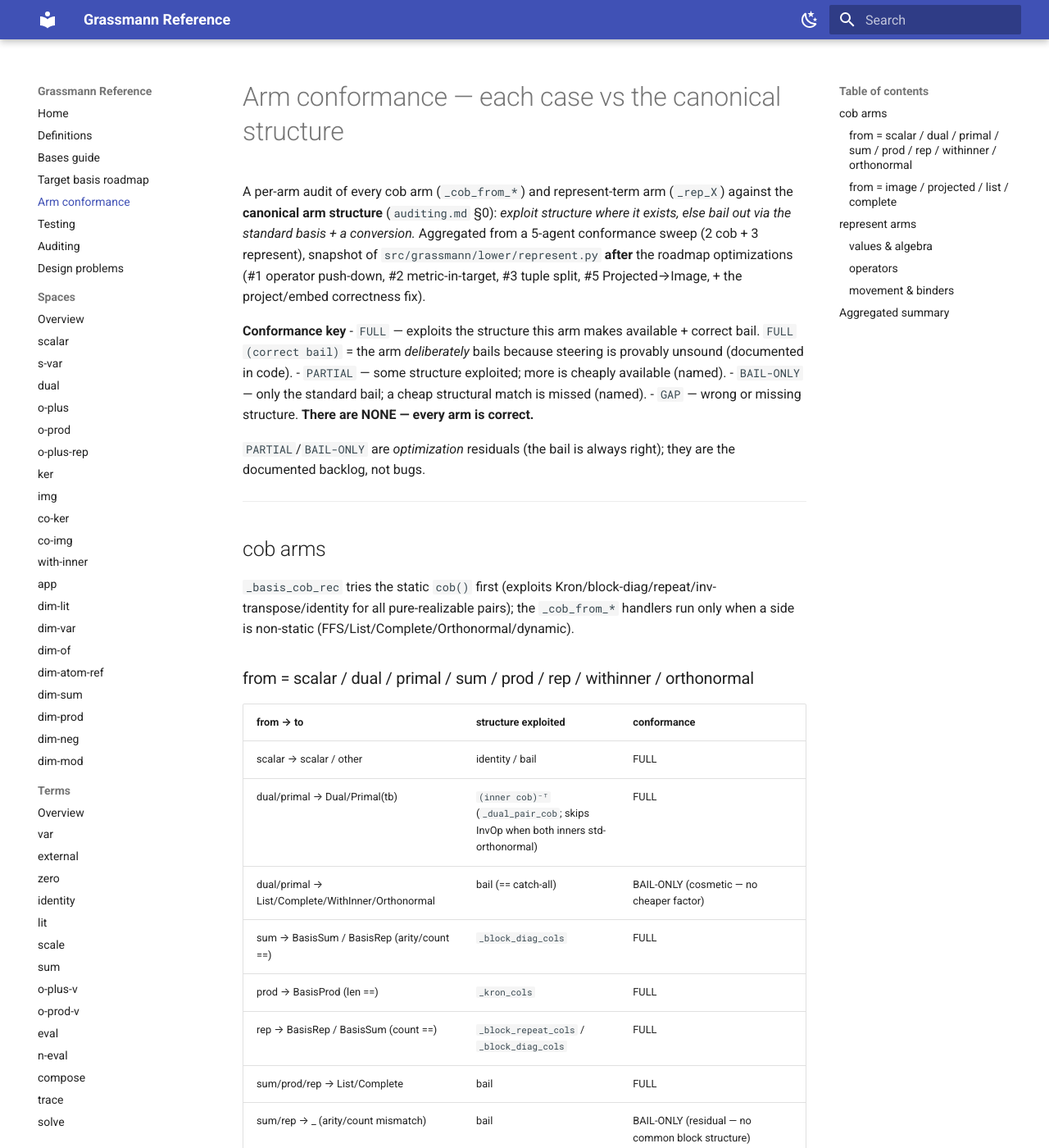
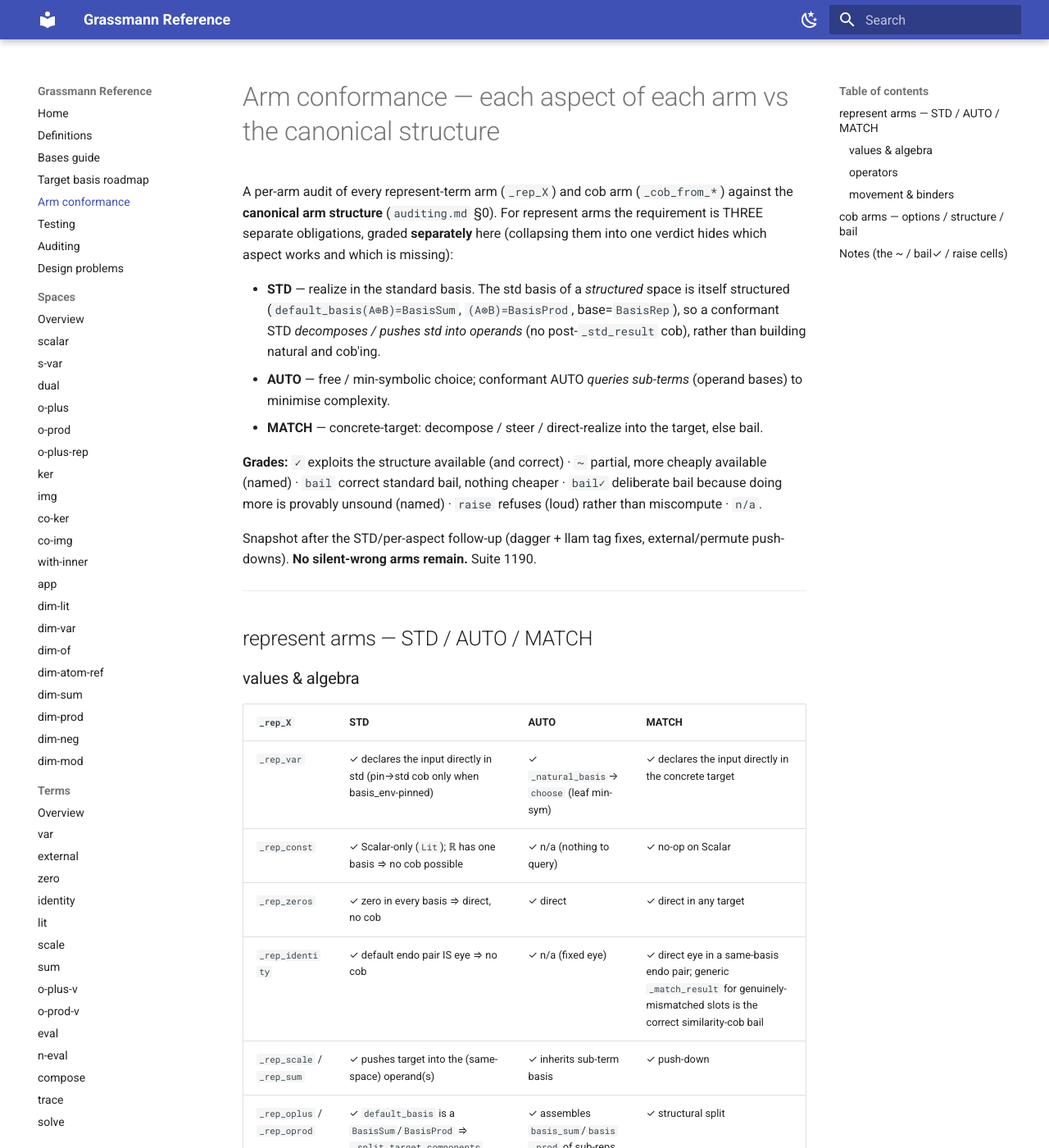
Before and after one commit to wraith1995/Grassmann, an MkDocs documentation site: the page built from docs/arm-conformance.md, in a window 1280 px wide and 1400 px high. Shown: the whole window at 82% size. Built offline with MkDocs 1.6.1 and Material for MkDocs 9.7.7, drawn with Linux system fonts in a browser that asks for light colours; some of the changed text lies outside the part shown.

Commit message:
docs: rewrite arm-conformance in the per-aspect (STD/AUTO/MATCH) format
Per the request to grade each obligation honestly per term: every represent arm now has its STD, AUTO,
and MATCH aspects graded SEPARATELY (how each works + what's missing), instead of one collapsed
verdict. Reflects the STD-audit follow-up: dagger + llam tag fixes, external/permute push-downs, the
project/embed correct-bail (no win), and the const Scalar-only correction. cob arms keep the
options/structure/bail framing. No silent-wrong arms remain; the only ~ is the pinv GSVD-branch cob,
the only architectural gap is llam free-label-basis tracking (now a loud refusal).

```diff
--- a/docs/arm-conformance.md
+++ b/docs/arm-conformance.md
@@ -1,138 +1,110 @@
-# Arm conformance — each case vs the canonical structure
+# Arm conformance — each aspect of each arm vs the canonical structure
 
-A per-arm audit of every cob arm (`_cob_from_*`) and represent-term arm (`_rep_X`) against the
-**canonical arm structure** (`auditing.md` §0): *exploit structure where it exists, else bail out via
-the standard basis + a conversion.* Aggregated from a 5-agent conformance sweep (2 cob + 3 represent),
-snapshot of `src/grassmann/lower/represent.py` **after** the roadmap optimizations (#1 operator
-push-down, #2 metric-in-target, #3 tuple split, #5 Projected→Image, + the project/embed correctness
-fix).
+A per-arm audit of every represent-term arm (`_rep_X`) and cob arm (`_cob_from_*`) against the
+**canonical arm structure** (`auditing.md` §0). For represent arms the requirement is THREE separate
+obligations, graded **separately** here (collapsing them into one verdict hides which aspect works and
+which is missing):
 
-**Conformance key**
-- `FULL` — exploits the structure this arm makes available + correct bail. `FULL (correct bail)` =
-  the arm *deliberately* bails because steering is provably unsound (documented in code).
-- `PARTIAL` — some structure exploited; more is cheaply available (named).
-- `BAIL-ONLY` — only the standard bail; a cheap structural match is missed (named).
-- `GAP` — wrong or missing structure. **There are NONE — every arm is correct.**
+- **STD** — realize in the standard basis. The std basis of a *structured* space is itself structured
+  (`default_basis(A⊕B)=BasisSum`, `(A⊗B)=BasisProd`, base=`BasisRep`), so a conformant STD *decomposes /
+  pushes std into operands* (no post-`_std_result` cob), rather than building natural and cob'ing.
+- **AUTO** — free / min-symbolic choice; conformant AUTO *queries sub-terms* (operand bases) to
+  minimise complexity.
+- **MATCH** — concrete-target: decompose / steer / direct-realize into the target, else bail.
 
-`PARTIAL`/`BAIL-ONLY` are *optimization* residuals (the bail is always right); they are the documented
-backlog, not bugs.
+**Grades:** `✓` exploits the structure available (and correct) · `~` partial, more cheaply available
+(named) · `bail` correct standard bail, nothing cheaper · `bail✓` deliberate bail because doing more is
+provably unsound (named) · `raise` refuses (loud) rather than miscompute · `n/a`.
+
+Snapshot after the STD/per-aspect follow-up (dagger + llam tag fixes, external/permute push-downs).
+**No silent-wrong arms remain.** Suite 1190.
 
 ---
 
-## cob arms
+## represent arms — STD / AUTO / MATCH
 
-`_basis_cob_rec` tries the static `cob()` first (exploits Kron/block-diag/repeat/inv-transpose/identity
-for all pure-realizable pairs); the `_cob_from_*` handlers run only when a side is non-static
-(FFS/List/Complete/Orthonormal/dynamic).
+### values & algebra
 
-### from = scalar / dual / primal / sum / prod / rep / withinner / orthonormal
+| `_rep_X` | STD | AUTO | MATCH |
+|---|---|---|---|
+| `_rep_var` | ✓ declares the input directly in std (pin→std cob only when basis_env-pinned) | ✓ `_natural_basis`→`choose` (leaf min-sym) | ✓ declares the input directly in the concrete target |
+| `_rep_const` | ✓ Scalar-only (`Lit`); ℝ has one basis ⇒ no cob possible | ✓ n/a (nothing to query) | ✓ no-op on Scalar |
+| `_rep_zeros` | ✓ zero in every basis ⇒ direct, no cob | ✓ direct | ✓ direct in any target |
+| `_rep_identity` | ✓ default endo pair IS eye ⇒ no cob | ✓ n/a (fixed eye) | ✓ direct eye in a same-basis endo pair; generic `_match_result` for genuinely-mismatched slots is the correct similarity-cob bail |
+| `_rep_scale` / `_rep_sum` | ✓ pushes target into the (same-space) operand(s) | ✓ inherits sub-term basis | ✓ push-down |
+| `_rep_oplus` / `_rep_oprod` | ✓ `default_basis` is a `BasisSum`/`BasisProd` ⇒ `_split_target_components` pushes std per-summand/factor, no cob | ✓ assembles `basis_sum`/`basis_prod` of sub-reps | ✓ structural split |
+| `_rep_external` | ✓ STANDARD → forced std (byte-identical); EQUIVARIANT (commutes with cob) → **pushes std into operands** | ✓ EQUIVARIANT inherits operand basis | ✓ EQUIVARIANT pushes the target into operands (no result cob); STANDARD forces std then bails |
 
-| from → to | structure exploited | conformance |
-|---|---|---|
-| scalar → scalar / other | identity / bail | FULL |
-| dual/primal → Dual/Primal(tb) | `(inner cob)⁻ᵀ` (`_dual_pair_cob`; skips InvOp when both inners std-orthonormal) | FULL |
-| dual/primal → List/Complete/WithInner/Orthonormal | bail (== catch-all) | BAIL-ONLY (cosmetic — no cheaper factor) |
-| sum → BasisSum / BasisRep (arity/count ==) | `_block_diag_cols` | FULL |
-| prod → BasisProd (len ==) | `_kron_cols` | FULL |
-| rep → BasisRep / BasisSum (count ==) | `_block_repeat_cols` / `_block_diag_cols` | FULL |
-| sum/prod/rep → List/Complete | bail | FULL |
-| sum/rep → _ (arity/count mismatch) | bail | BAIL-ONLY (residual — no common block structure) |
-| withinner → WithInnerBasis (same g) | recurse inner cob (metric = metadata) | FULL |
-| withinner → OrthonormalBasis | bail → `_inverse_cols` `Cᵀ·G` (exact Cholesky `Lᵀ`) | FULL |
-| orthonormal → Orthonormal/WithInner | bail → `_inverse_cols` (transpose / `Cᵀ·G` / exact `InvOp`) | BAIL-ONLY (handler-level `Qᵀ·Q`/`L⁻ᵀ` shortcut missed; the bail already emits the exact factor ⇒ 0 op-count win) |
+### operators
 
-### from = image / projected / list / complete
+| `_rep_X` | STD | AUTO | MATCH |
+|---|---|---|---|
+| `_rep_eval` (non-metric) | ✓ steers f (`_eval_operand_target`): survivors←want, contracted←dual(arg); result born in std | ✓ reads operand bases (`_result_basis_from_factors`) | ✓ same steer to a concrete want; bail when non-structural/free-label/fused/metric-f |
+| `_rep_compose` | ✓ steers f + each g (`_compose_operand_targets`) | ✓ `_compose_result_basis` | ✓ same steer; bail when no clean steer |
+| `_rep_trace` | ✓ steers f (`_trace_operand_target`): survivors←want, traced slots dual-paired | ✓ `_trace_result_basis` | ✓ same steer; bail on arity mismatch |
+| `_rep_solve` / `_rep_pinv` (PinvOp) / `_rep_pinv_apply` (PinvOp) | ✓ steers via `_slot_swap_operand_target` / dom-slot (inversion IS basis-covariant) | ✓ `_dual_swap_map_basis` / `_inverse_apply_basis` | ✓ same swap-steer; bail when slot shape mismatches |
+| `_rep_inner` / `_rep_flat` | ✓ standalone: natural tag = default = std (no-op); Eval-site builds the Gram in the operand basis | ✓ Eval-site `basis=` reads operands | ✓ builds the Gram directly in a concrete target (`_metric_target_basis`); bail on non-metric-shaped want |
+| `_rep_dagger` | ✓ honest tag `basis_prod(dual(cod), dom-primal)` (both paths) ⇒ STD cobs a non-default operand correctly (was silent-wrong) | ✓ honest operand-derived tag | `bail✓` transpose is NOT basis-covariant (`G·fᵀ·G⁻¹ ≠ fᵀ`), so operand-steering is unsound — natural + `_match_result` |
+| `_rep_sharp` | ✓ `InvOp(G_s)` in primal default = std (no-op) | ✓ `_sharp_map_basis` | `bail✓` Sharp is the (2,0) inverse-metric; `inv(bᵀGb) ≠` the (2,0) tensor in `b`, so the covariant `basis=` hook can't build it |
+| `_rep_solve_apply` | `bail✓` SolveOp contracts f's DOMAIN axis (not cod-paired) ⇒ no honest per-axis tag; forces both operands to std (tag honest) then no-ops | ✓ byte-identical | `bail✓` same SolveOp-domain reason |
+| `_rep_neval_lam` | `bail✓` body memoised once; the target can't key the sub-Program memo (a Basis may be unhashable) | ✓ honest body out-basis | `bail✓` same memo reason |
+| `_rep_pinv` / `_rep_pinv_apply` (GSVD/metric branch) | bail (delicate GSVD basis; `default_basis` tag honest via the safety net) | ✓ | ~ a WithInner-spaced pinv under a concrete target pays a result cob (no steer) |
 
-| from → to | structure exploited | conformance |
-|---|---|---|
-| Image → Image, same map | recurse cob on the two **sources** only; target embed-only, `f` never realized | FULL |
-| Image → Image, different map | raises (different image spaces) | FULL |
-| Image → Projected(same f, "image", metric-free) | returns in-space `R` directly (skips `InvOp(I)`+compose); rectangular `R` for non-injective `f` **= `_cob_via_standard`** (documented) | FULL |
-| **Projected → Image(same map, INJECTIVE)** (#5, new) | returns `R⁻¹` directly via `_inverse_cols` (square `InvOp`); non-injective keeps the pinv bail | FULL |
-| Projected → Projected, same own-side metric | `_identity_like` (own-side which-aware; irrelevant side dropped) | FULL |
-| Projected → Projected, differing own-side metric | reorthonormalize via `_inverse_cols` `Cᵀ·G` | FULL |
-| Image/Projected → other; List/Complete → all | bail (numeric columns; no structure) | FULL |
+### movement & binders
 
-`_inverse_cols` (the structured bail `cob(std→to) = (realize to)⁻¹`) — all FULL:
-
-| branch | condition | op |
-|---|---|---|
-| transpose | `to` std-orthonormal (exact even rectangular FFS-range) | `Cᵀ` |
-| g-orthonormal | `_orthonormal_metric(to)` ≠ None (Cholesky `Lᵀ` / GSVD reorthonormalize) | `Cᵀ·G` |
-| exact inverse | `_axes_square` (equal static ints, or same runtime δ atom) | `InvOp` |
-| pseudo-inverse | otherwise (genuinely rectangular) | `PinvOp` |
+| `_rep_X` | STD | AUTO | MATCH |
+|---|---|---|---|
+| `_rep_assert` / `_rep_lam` | ✓ pushes the target into the inner/body `_rep` | ✓ delegates to the inner term | ✓ push-down |
+| `_rep_tuple_embed` / `_rep_tuple_project` | ✓ constant eye-block IS its default tag (no-op) | ✓ n/a (constant) | ✓ structural per-block split (`_tuple_block_basis_match`) |
+| `_rep_remetric` | ✓ honest re-home; std no-op | ✓ delegates to inner `_rep` | ✓ `WithInnerBasis` target ⇒ realize operand in `want.basis`, re-home |
+| `_rep_permute` | ✓ **pushes the target into the operand** (axis j ← want's axis inv_perm[j]); transpose lands in `want`, no post-cob | ✓ honest `_reorder_basis` tag | ✓ same push-down for any structural target |
+| `_rep_project` / `_rep_embed` | ✓ operand realized in default before the contraction (correctness fix); std no-op | ✓ n/a (output forced to the std sub/ambient basis) | `bail` no net win — pushing the target into the columns `P` is `P·inv(W)ᵀ`, which only relocates the unavoidable `inv(W)` (= the post-cob); steering is also unsound for a non-orthonormal want |
+| `_rep_lift` / `_rep_kron` | `by-design` fused axes have no honest per-axis basis (need a Kronecker-product basis object) ⇒ operand forced to std; tag honest | ✓ natural | `by-design` generic `_match_result` after the std pre-cob |
+| `_rep_llam` | ✓ default-operand body (the common case: body in default); **raises** on a non-default body (see note) | ✓ default-operand body | `raise` a non-default body basis can't be honestly tagged yet — see note |
 
 ---
 
-## represent arms
+## cob arms — options / structure / bail
 
-`_rep_X(e, ctx, target)` — STD / AUTO / concrete-target match, then bail.
+`_basis_cob_rec` tries the static `cob()` first (Kron/block-diag/repeat/inv-transpose/identity for all
+pure-realizable pairs); the `_cob_from_*` handlers run only when a side is non-static.
 
-### values & algebra
+| from → to (sub-case) | options broken out | structure exploited | conformance |
+|---|---|---|---|
+| scalar / dual / primal → Dual/Primal(tb) | dual/primal parity | `(inner cob)⁻ᵀ` (`_dual_pair_cob`; orthonormal skip) | ✓ |
+| sum / prod / rep → matching BasisSum/Prod/Rep | arity/count-guarded | block-diag / Kron / block-repeat | ✓ |
+| sum/rep → _ (arity mismatch) | catch-all | bail (no common block structure) | bail |
+| withinner → WithInner (same g) / Orthonormal | same-g / raw→g-ortho | recurse / `Cᵀ·G` via `_inverse_cols` | ✓ |
+| orthonormal → Orthonormal / WithInner | both-ortho / ortho→raw | bail → `_inverse_cols` (transpose / `Cᵀ·G` / `InvOp`) | bail (handler `Qᵀ·Q`/`L⁻ᵀ` shortcut = 0 op-count win) |
+| Image → Image (same map) / Projected (metric-free, same f) | map same/diff; which | recurse on sources / direct `R` (rectangular = `_cob_via_standard` for non-inj) | ✓ |
+| Projected → Image (same map, INJECTIVE) | inj-gated | direct `R⁻¹` via `_inverse_cols` | ✓ |
+| Projected → Projected (own-side metric eq / differ) | which-aware own-side | identity / GSVD reorthonormalize | ✓ |
+| Image/Projected → other; List/Complete → all | exhaustive | bail (numeric columns) | ✓ |
 
-| `_rep_X` | concrete-target match | conformance |
-|---|---|---|
-| `_rep_var` | declares its input directly in the target | FULL |
-| `_rep_zeros` | zero in every basis ⇒ direct, no cob | FULL |
-| `_rep_identity` | eye in any same-basis endo pair `BasisProd(Dual(b),b)` ⇒ direct | FULL |
-| `_rep_scale` / `_rep_sum` | push target into (same-space) operands | FULL |
-| `_rep_oplus` / `_rep_oprod` | structural split (`_split_target_components`) per summand/factor | FULL |
-| `_rep_const` | generic `_match_result` | PARTIAL (could direct-realize a known constant) |
-| `_rep_external` | generic `_match_result` | PARTIAL (EQUIVARIANT could push target into operand reps) |
-
-### operators
-
-| `_rep_X` | concrete-target match | conformance |
-|---|---|---|
-| `_rep_eval` (non-metric) | **operand-steer** (`_eval_operand_target`): surviving slots = want, contracted = dual(arg) | FULL |
-| `_rep_compose` | **operand-steer** (`_compose_operand_targets`) | FULL |
-| `_rep_trace` | **operand-steer** (`_trace_operand_target`): survivors = want, traced slots dual-paired | FULL |
-| `_rep_solve` / `_rep_pinv` (PinvOp) / `_rep_pinv_apply` (PinvOp) | **operand-steer** (`_slot_swap_operand_target` / dom-slot) | FULL |
-| `_rep_inner` / `_rep_flat` | **build the Gram directly in the target's basis** (`_metric_target_basis`) | FULL |
-| `_rep_neval` | dispatcher | FULL |
-| `_rep_sharp` | deliberate bail — (2,0) inverse-metric variance can't use the covariant `bᵀGb` hook | FULL (correct bail) |
-| `_rep_dagger` | deliberate bail — transpose not basis-covariant for Gram≠I | FULL (correct bail) |
-| `_rep_solve_apply` | deliberate bail — `SolveOp` contracts f's dom axis, not basis-covariant | FULL (correct bail) |
-| `_rep_neval_lam` | deliberate bail — target can't safely key the sub-Program memo | FULL (correct bail) |
-| `_rep_pinv` / `_rep_pinv_apply` (GSVD/metric branch) | bail to safety-net cob | PARTIAL (WithInner-spaced pinv under a concrete target pays a result cob) |
-
-### movement & binders
-
-| `_rep_X` | concrete-target match | conformance |
-|---|---|---|
-| `_rep_assert` / `_rep_lam` | push target into the inner/body `_rep` | FULL |
-| `_rep_tuple_embed` / `_rep_tuple_project` (#3) | structural per-block split (`_tuple_block_basis_match`) ⇒ build the const map in the target blocks | FULL |
-| `_rep_remetric` | `WithInnerBasis(b,g)` target ⇒ realize operand in `b`, re-home | FULL |
-| `_rep_project` / `_rep_embed` | generic `_match_result` (correctness fixed: operand realized in default before the contraction) | PARTIAL (target not pushed into the projection/embedding columns) |
-| `_rep_permute` | honest reordered tag + `_match_result` (cob's only differing axes) | PARTIAL (per-axis target not pushed into the operand) |
-| `_rep_lift` / `_rep_kron` | force-default fallback (operand → std when target≠AUTO) | PARTIAL (by design — fused axes need a Kronecker-product basis object) |
-| `_rep_llam` | generic `_match_result` | BAIL-ONLY (map tensor's axis-order/nested-codomain doesn't split cleanly) |
+`_inverse_cols` branches: transpose (std-orthonormal) · `Cᵀ·G` (g-orthonormal) · exact `InvOp`
+(`_axes_square`) · `PinvOp` (rectangular) — all ✓.
 
 ---
 
-## Aggregated summary
+## Notes (the `~` / `bail✓` / `raise` cells)
 
-**No GAPs — every arm is correct.** The flagged `Image→Projected` non-injective case was verified to
-equal `_cob_via_standard` exactly (the documented rectangular-`R`), so the asymmetry with the gated
-`Projected→Image` mirror is justified (`R` realize vs `R⁻¹` inverse).
+- **`_rep_llam` (raise):** the map tensor's DOMAIN axes are the bound vars' free-label axes, whose
+  post-reconciliation bases are NOT tracked (an eval in the body can cob a var axis to a pinned
+  operand's basis), and the natural coords don't form a clean product basis. So a non-default body can't
+  be honestly tagged; `_rep_llam` now RAISES (cod-basis guard + non-default-pin pre-check) rather than
+  silently mislabel (it formerly returned the wrong matrix). Default-operand llams are correct. **Full
+  fix = free-label-axis basis tracking (architectural, `41 §7`).**
+- **`_rep_pinv` / `_rep_pinv_apply` GSVD/metric branch (~):** a WithInner-spaced pinv under a concrete
+  target pays a result cob (no operand steer in the GSVD branch). Correct, marginally sub-optimal.
+- **`_rep_project` / `_rep_embed` MATCH (bail):** correct and not improvable — `P·inv(W)ᵀ` just
+  relocates the unavoidable `inv(W)`; steering is unsound for a non-orthonormal target.
+- **`_rep_dagger` / `_rep_sharp` / `_rep_solve_apply` / `_rep_neval_lam` (bail✓):** steering is provably
+  unsound (transpose/inverse-metric variance / SolveOp domain pairing / sub-Program memo) — each
+  documented in code; the bail is exact.
+- **cob `orthonormal → Orth/WithInner`, `sum/rep → _` (bail):** the bail already emits the exact factor
+  / there is no common block structure — no cheaper route.
 
-The residuals fall into three classes:
-
-1. **Provably-unsound-to-steer → correct bail (do NOT change):** `_rep_sharp` (inverse-metric
-   variance), `_rep_dagger` (transpose not basis-covariant), `_rep_solve_apply` (SolveOp domain
-   contraction), `_rep_neval_lam` (memo can't key on a Basis). Each documented in code with its
-   counter-reason; the bail is exact.
-2. **Deliberate deferrals (by design):** `_rep_lift`/`_rep_kron` force-default (fused axes need a
-   Kronecker-product basis object); `_rep_llam` (axis-order/nested-codomain); the `_rep_pinv`/
-   `_rep_pinv_apply` GSVD/metric branch (delicate GSVD basis); the cob `orthonormal → Orth/WithInner`
-   (the bail already emits the exact factor — 0 op-count win); cob `sum/rep → _` arity-mismatch (no
-   common block structure).
-3. **Genuinely-marginal remaining optimizations (the live backlog):** `_rep_const` (direct-realize a
-   constant), `_rep_external` (EQUIVARIANT operand push-down), `_rep_project`/`_rep_embed` (push the
-   target into the columns), `_rep_permute` (per-axis operand push-down). All low-frequency, single
-   saved cob, over a correct bail.
-
-**Roadmap status:** #1 (operator push-down), #2 (metric-in-target), #3 (tuple split — project/embed/
-llam parts backed off as unsound/no-win), #5 (Projected→Image) — done and verified. #4 (`external`
-EQUIVARIANT) and the residuals above remain the documented class-3 backlog. The high-value structural
-spine — cob dispatch + the central represent arms — is fully conformant.
+**Summary:** every arm is correct, and on every aspect either exploits the structure available, bails
+correctly (with the unsound-reason named), or refuses loudly. The only remaining `~` is the pinv
+GSVD-branch concrete-target cob; the only architectural gap is llam free-label-basis tracking (now
+guarded by a loud refusal, not silent-wrong).
```
